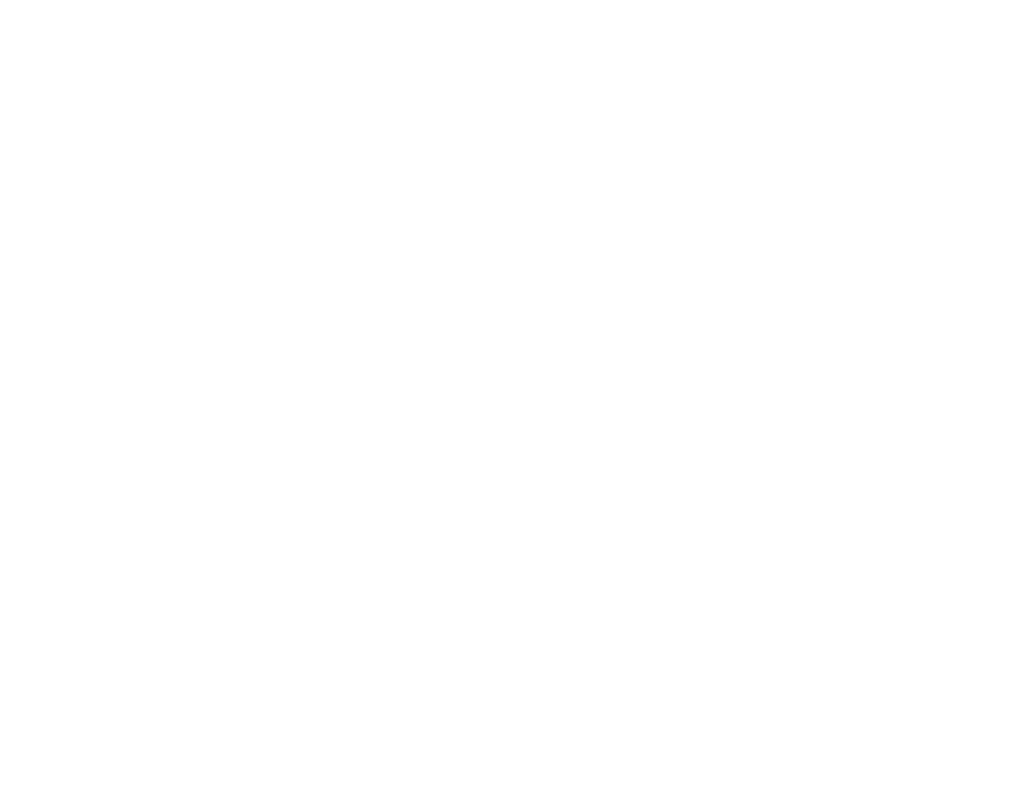
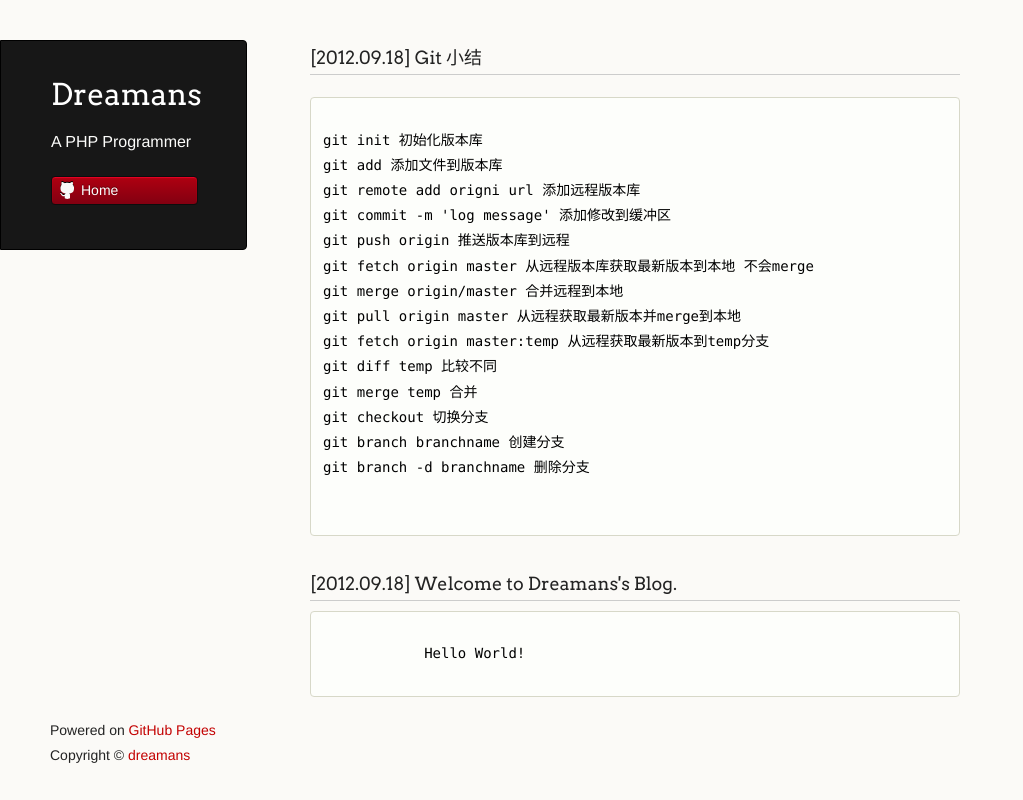
Before and after one commit to dreamansese/dreamans, a plain HTML site: page post/1.html in a window 1280 px wide. Shown: the whole page, without its empty margins (0-1023 px from the left). Drawn offline with Linux system fonts and the light colour scheme; files that its build step writes are made by us from their sources; files whose address does not match are found by name.

Commit message:
modify index.html

```diff
--- a/post/1.html
+++ b/post/1.html
@@ -0,0 +1,58 @@
+<!doctype html>
+<html>
+  <head>
+    <meta charset="utf-8">
+    <meta http-equiv="X-UA-Compatible" content="chrome=1">
+    <title>Dreamans's Blog</title>
+    <link rel="stylesheet" href="stylesheets/styles.css">
+    <link rel="stylesheet" href="stylesheets/pygment_trac.css">
+    <script src="javascripts/scale.fix.js"></script>
+    <meta name="viewport" content="width=device-width, initial-scale=1, user-scalable=no">
+    <!--[if lt IE 9]>
+    <script src="//html5shiv.googlecode.com/svn/trunk/html5.js"></script>
+    <![endif]-->
+  </head>
+  <body>
+    <div class="wrapper">
+      <header>
+        <h1 class="header">Dreamans</h1>
+        <p class="header">A PHP Programmer</p>
+
+        <ul>
+          <li><a class="buttons github" href="http://dreamans.com">Home</a></li>
+        </ul>
+      </header>
+      <section>
+        <h3>[2012.09.18] Git 小结</h3>
+        <p>
+            <pre>
+                <code>
+git init 初始化版本库
+git add 添加文件到版本库
+git remote add origni url 添加远程版本库
+git commit -m 'log message' 添加修改到缓冲区
+git push origin 推送版本库到远程
+git fetch origin master 从远程版本库获取最新版本到本地 不会merge
+git merge origin/master 合并远程到本地
+git pull origin master 从远程获取最新版本并merge到本地
+git fetch origin master:temp 从远程获取最新版本到temp分支
+git diff temp 比较不同
+git merge temp 合并
+git checkout 切换分支
+git branch branchname 创建分支
+git branch -d branchname 删除分支
+                </code>
+            </pre>
+        </p>
+        <h3>[2012.09.18] Welcome to Dreamans's Blog.</h3>
+        <pre><code>
+            Hello World!
+        </code></pre>
+      </section>
+      <footer>
+      <p><small>Powered on <a href="https://pages.github.com">GitHub Pages</a> Copyright &copy; <a href="http://dreamans.com">dreamans</a></small></p>
+      </footer>
+    </div>
+    <!--[if !IE]><script>fixScale(document);</script><![endif]-->
+  </body>
+</html>
```
Also changed, not shown: index.html (+3 -8 lines).
